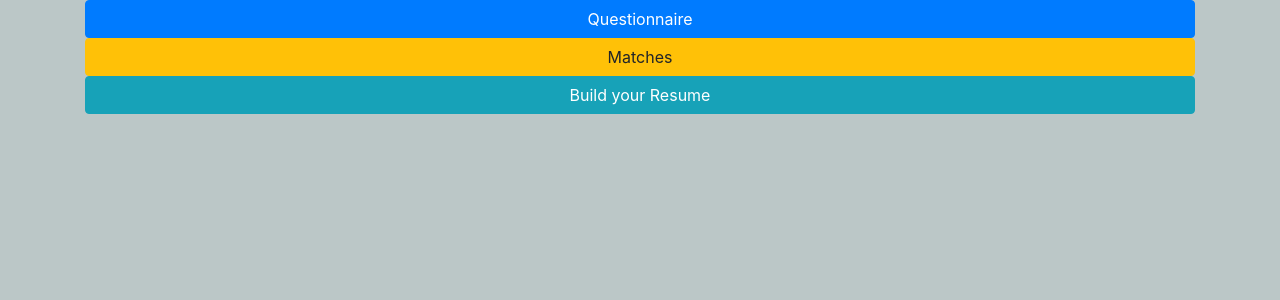
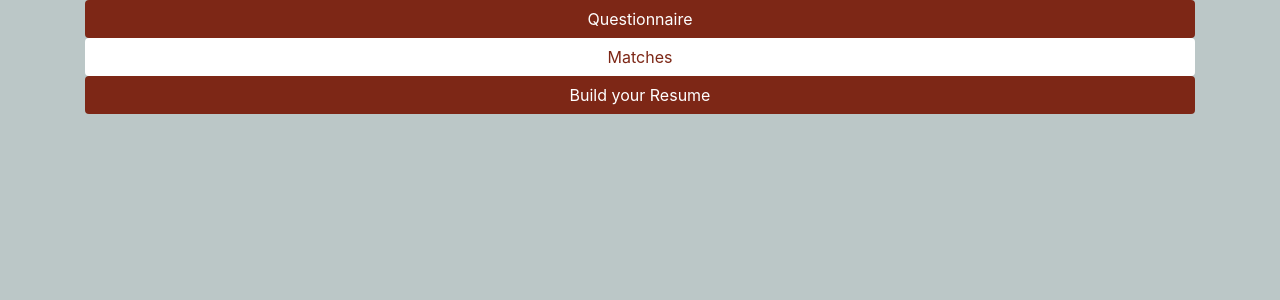
Before and after one commit to vmn23/PC001_website, a Django app: page /landing/homepage/ in a window 1280 px wide. Shown: the part 56-356 px from the top of the page. Run offline with Django 3.2, Linux system fonts and the light colour scheme; some libraries are stand-ins or nearby versions.

Commit message:
Change color buttons - homepage

```diff
--- a/oursite/landing/templates/landing/homepage.html
+++ b/oursite/landing/templates/landing/homepage.html
@@ -7,13 +7,13 @@
 
 {% block body%}
 <div class="container">
-    <a href="/landing/questionnaire"><button type="button" class="btn btn-primary btn-block"> Questionnaire </button></a>
+    <a href="/landing/questionnaire"><button type="button" class="btn navBtn btn-block"> Questionnaire </button></a>
 </div>
 
 <div class="container">
-    <a href="/landing/matches"><button type="button" class="btn btn-warning btn-block"> Matches </button></a>
+    <a href="/landing/matches"><button type="button" class="btn skipBtn btn-block"> Matches </button></a>
 </div>
 <div class="container">
-    <a href="/landing/buildresume"><button type="button" class="btn btn-info btn-block"> Build your Resume </button></a>
+    <a href="/landing/buildresume"><button type="button" class="btn navBtn btn-block"> Build your Resume </button></a>
 </div>
 {% endblock %}
```
